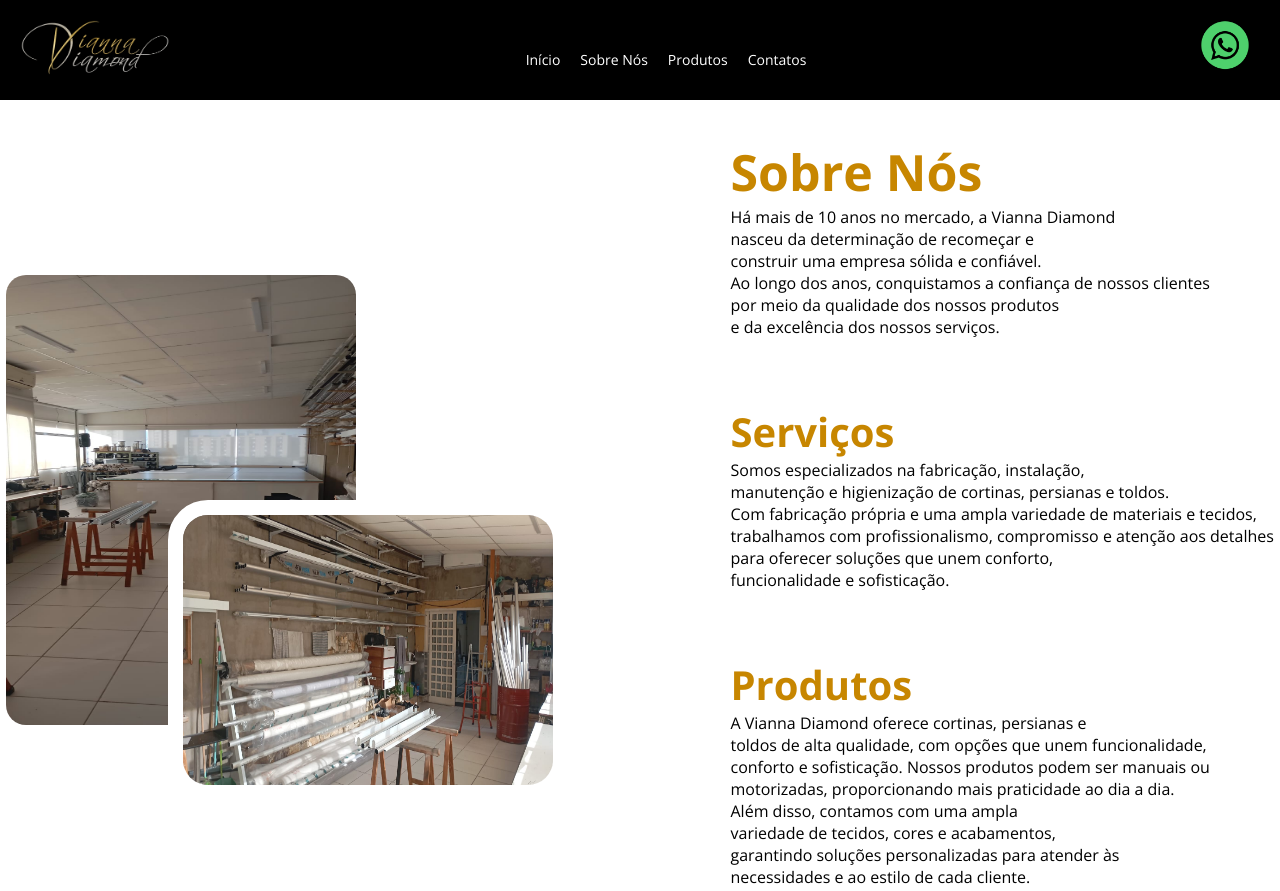
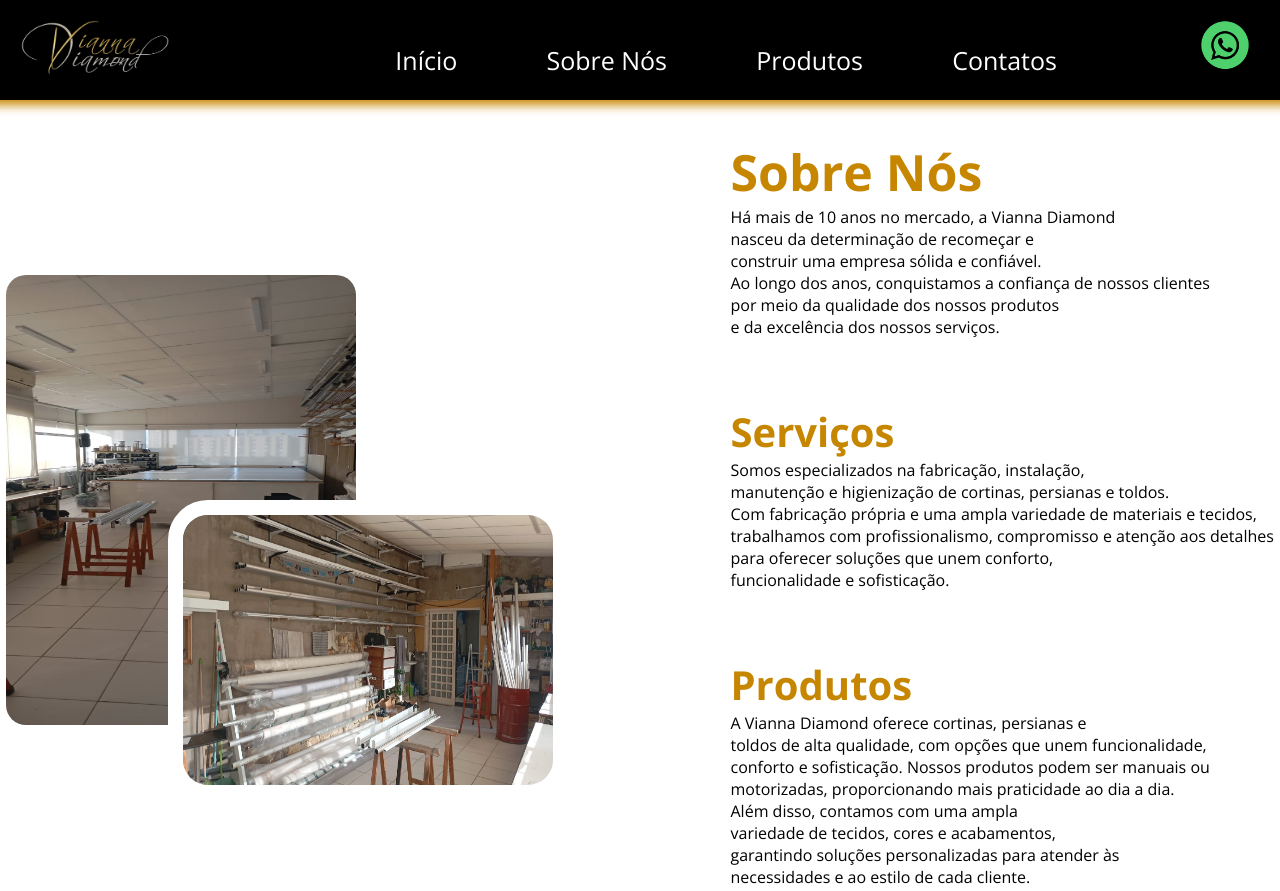
Before and after one commit to guiKardz0/Vianna-Diamond, a plain HTML site: page Sobre.html in a window 1280 px wide. Shown: the top 891 px of the page. Drawn offline with nearby package versions, Linux system fonts and the light colour scheme.

Commit message:
arrumando um bug

```diff
--- a/sobre.css
+++ b/sobre.css
@@ -252,30 +252,3 @@ footer{
     color: #999;
     margin: 30px;
 }
-
-/* Evita rolagem horizontal */
-html, body {
-    margin: 0;
-    padding: 0;
-    overflow-x: hidden;
-}
-
-/* Header */
-header {
-    width: 100%;
-}
-
-/* Nav em linha */
-nav {
-    display: flex;
-    justify-content: center;
-    align-items: center;
-    flex-wrap: wrap; /* quebra a linha se necessário */
-    gap: 10px;
-}
-
-nav a {
-    font-size: 14px;
-    padding: 5px;
-    white-space: nowrap;
-}
```
